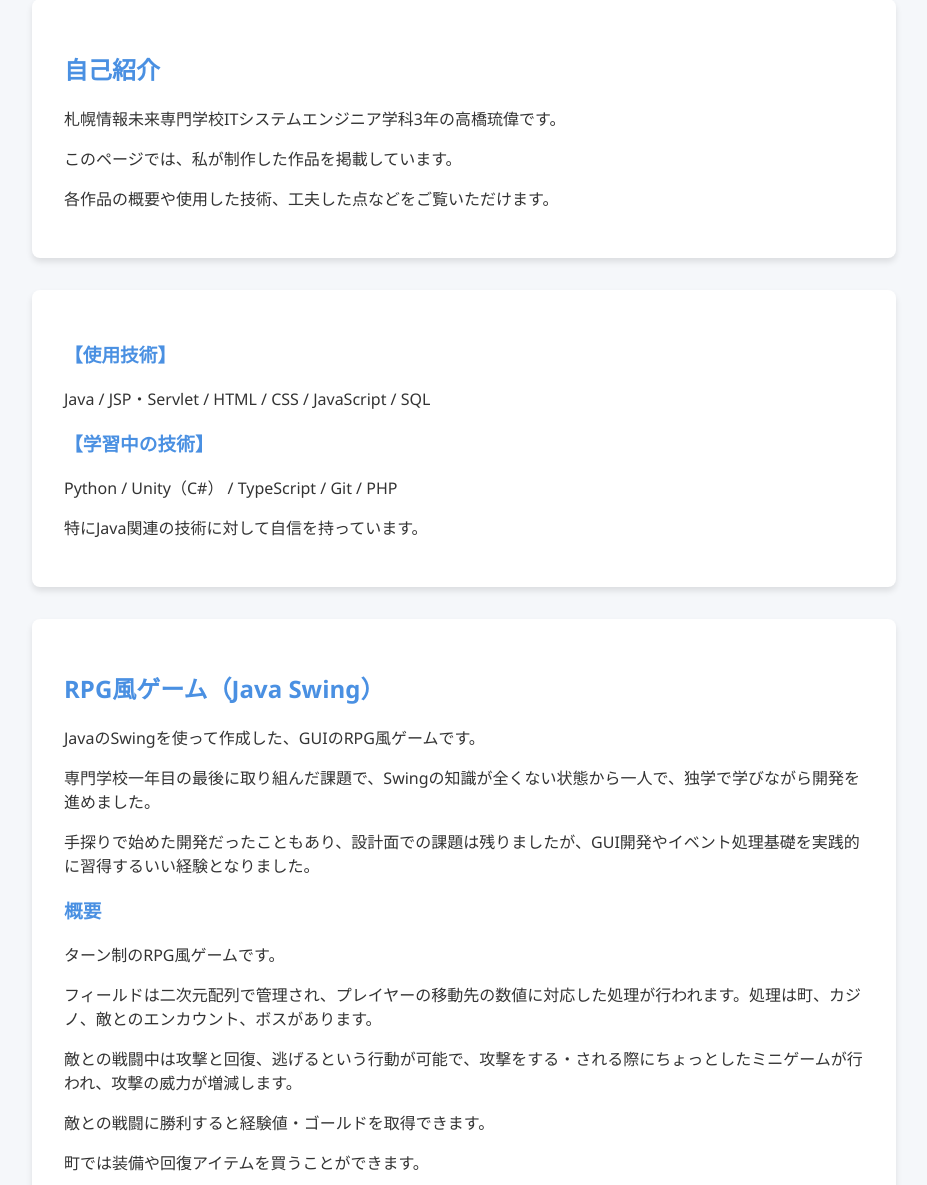
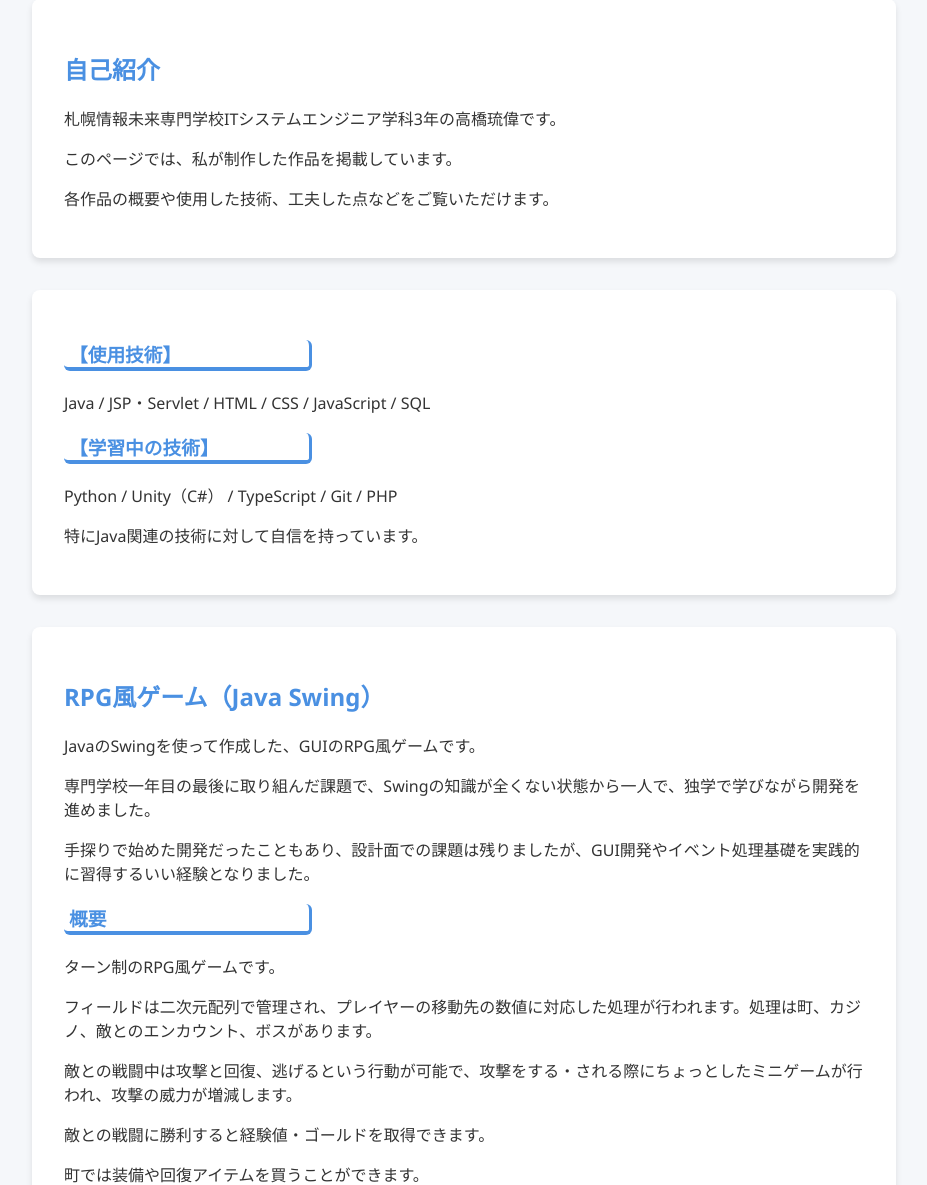
Before and after one commit to takahashi-rui000/portfolio, a PHP site: page / in a window 1280 px wide. Shown: the part 234-1419 px from the top of the page, without its empty margins (176-1103 px from the left). Run offline with PHP 8.4, Linux system fonts and the light colour scheme.

Commit message:
Update style.css

```diff
--- a/style.css
+++ b/style.css
@@ -34,7 +34,12 @@ h2 {
   color: #4a90e2;
 }
 h3 {
+  padding-left: 5px;
   color: #4a90e2;
+  width: 30%;
+  border-bottom: 4px solid #4a90e2;
+  border-right: 3px solid #4a90e2;
+  border-radius: 6px;
 }
 .screenshot {
   width: 100%;
```
